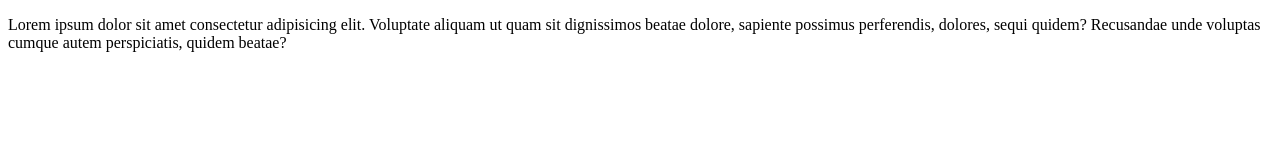
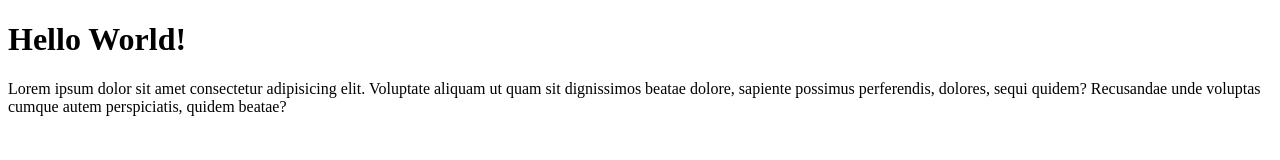
Before and after one commit to suvayan-sdg/test, a plain HTML site: page index.html in a window 1280 px wide. Drawn offline with Linux system fonts and the light colour scheme.

Commit message:
Modified index file and added script file

```diff
--- a/index.html
+++ b/index.html
@@ -6,6 +6,7 @@
     <title>Document</title>
   </head>
   <body>
+    <h1>Hello World!</h1>
     <p>
       Lorem ipsum dolor sit amet consectetur adipisicing elit. Voluptate aliquam
       ut quam sit dignissimos beatae dolore, sapiente possimus perferendis,
--- /dev/null
+++ b/script.js
@@ -0,0 +1 @@
+console.log("Hi");
```
